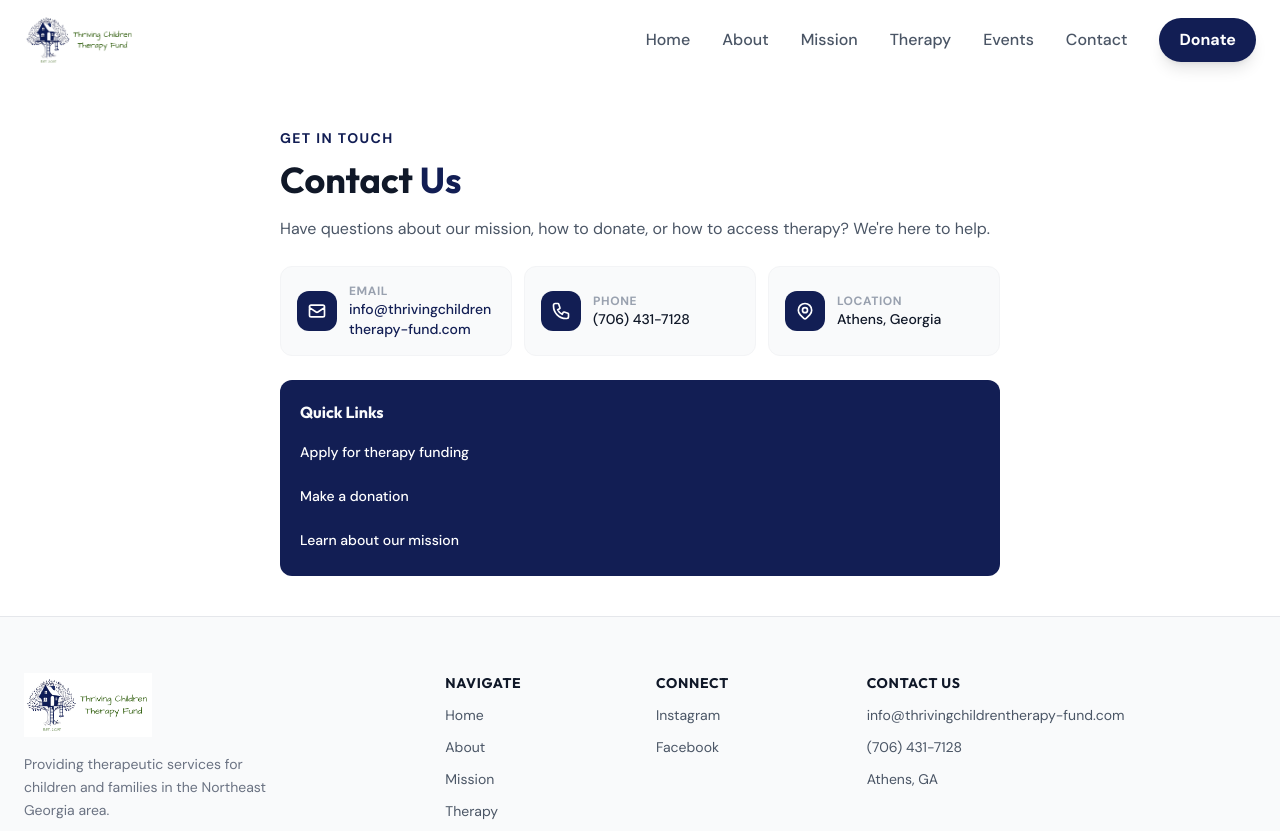
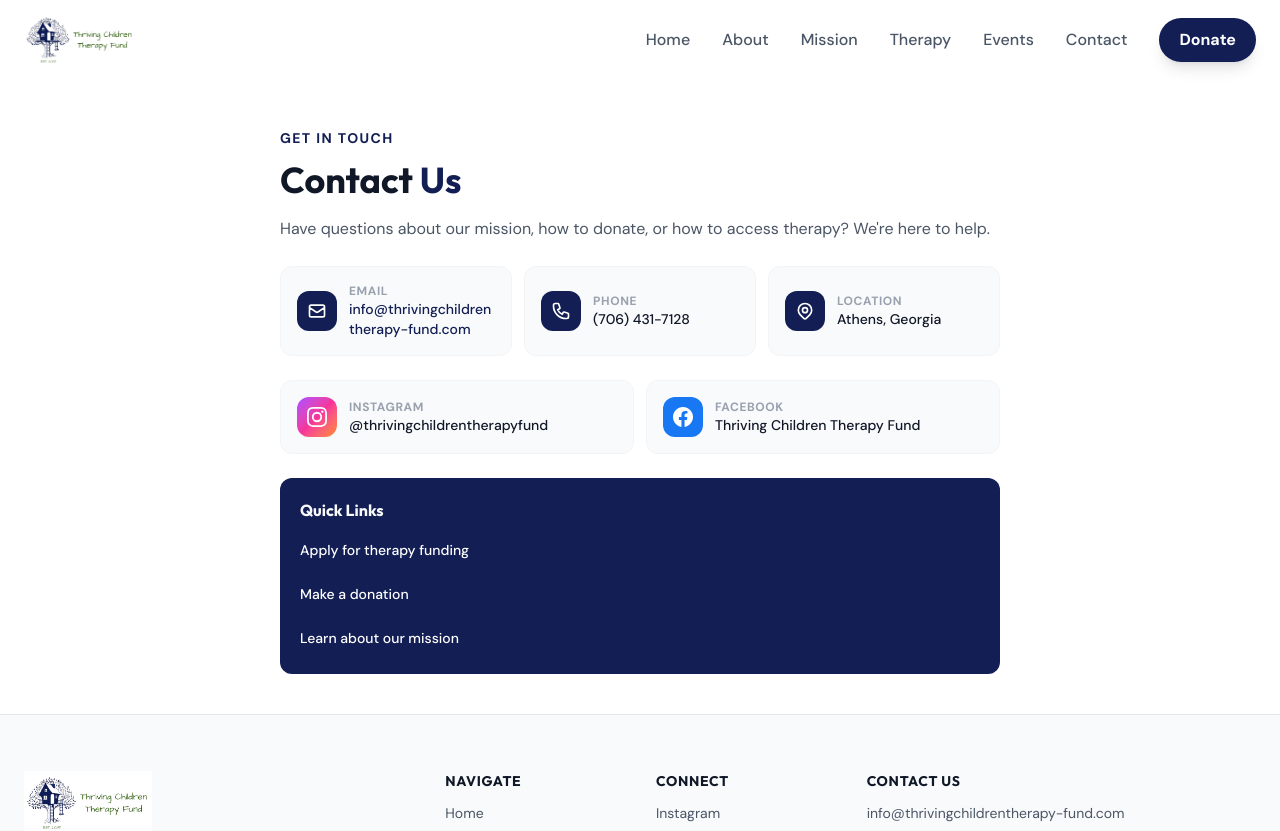
Before and after one commit to hudson0123/tctf-website, a Next.js app: page /contact in a window 1280 px wide. Shown: the top 831 px of the page. Built offline with nearby package versions, Linux system fonts and the light colour scheme.

Commit message:
insta facebook

```diff
--- a/src/config/siteConfig.ts
+++ b/src/config/siteConfig.ts
@@ -58,8 +58,8 @@
   },
 
   socials: [
-    { name: "Instagram", url: "https://instagram.com" },
-    { name: "Facebook", url: "https://facebook.com" },
+    { name: "Instagram", url: "https://www.instagram.com/thrivingchildrentherapyfund" },
+    { name: "Facebook", url: "https://www.facebook.com/share/19WKvMGLPb/" },
   ],
 
   seo: {
--- a/src/pages/contact.tsx
+++ b/src/pages/contact.tsx
@@ -58,6 +58,32 @@
             </div>
           </div>
 
+          {/* Socials */}
+          <div className="grid grid-cols-1 sm:grid-cols-2 gap-3 mb-6">
+            <a href={siteConfig.socials[0].url} target="_blank" rel="noopener noreferrer" className="flex items-center gap-3 bg-gray-50 rounded-xl p-4 border border-gray-100 hover:border-primary/20 transition-all">
+              <div className="w-10 h-10 bg-gradient-to-br from-purple-500 via-pink-500 to-orange-400 text-white rounded-xl flex items-center justify-center shrink-0">
+                <svg className="w-5 h-5" fill="currentColor" viewBox="0 0 24 24">
+                  <path d="M12 2.163c3.204 0 3.584.012 4.85.07 3.252.148 4.771 1.691 4.919 4.919.058 1.265.069 1.645.069 4.849 0 3.205-.012 3.584-.069 4.849-.149 3.225-1.664 4.771-4.919 4.919-1.266.058-1.644.07-4.85.07-3.204 0-3.584-.012-4.849-.07-3.26-.149-4.771-1.699-4.919-4.92-.058-1.265-.07-1.644-.07-4.849 0-3.204.013-3.583.07-4.849.149-3.227 1.664-4.771 4.919-4.919 1.266-.057 1.645-.069 4.849-.069zM12 0C8.741 0 8.333.014 7.053.072 2.695.272.273 2.69.073 7.052.014 8.333 0 8.741 0 12c0 3.259.014 3.668.072 4.948.2 4.358 2.618 6.78 6.98 6.98C8.333 23.986 8.741 24 12 24c3.259 0 3.668-.014 4.948-.072 4.354-.2 6.782-2.618 6.979-6.98.059-1.28.073-1.689.073-4.948 0-3.259-.014-3.667-.072-4.947-.196-4.354-2.617-6.78-6.979-6.98C15.668.014 15.259 0 12 0zm0 5.838a6.162 6.162 0 100 12.324 6.162 6.162 0 000-12.324zM12 16a4 4 0 110-8 4 4 0 010 8zm6.406-11.845a1.44 1.44 0 100 2.881 1.44 1.44 0 000-2.881z" />
+                </svg>
+              </div>
+              <div>
+                <p className="text-xs text-gray-400 font-bold uppercase tracking-wider">Instagram</p>
+                <p className="text-gray-900 font-medium text-sm">@thrivingchildrentherapyfund</p>
+              </div>
+            </a>
+            <a href={siteConfig.socials[1].url} target="_blank" rel="noopener noreferrer" className="flex items-center gap-3 bg-gray-50 rounded-xl p-4 border border-gray-100 hover:border-primary/20 transition-all">
+              <div className="w-10 h-10 bg-[#1877F2] text-white rounded-xl flex items-center justify-center shrink-0">
+                <svg className="w-5 h-5" fill="currentColor" viewBox="0 0 24 24">
+                  <path d="M24 12.073c0-6.627-5.373-12-12-12s-12 5.373-12 12c0 5.99 4.388 10.954 10.125 11.854v-8.385H7.078v-3.47h3.047V9.43c0-3.007 1.792-4.669 4.533-4.669 1.312 0 2.686.235 2.686.235v2.953H15.83c-1.491 0-1.956.925-1.956 1.874v2.25h3.328l-.532 3.47h-2.796v8.385C19.612 23.027 24 18.062 24 12.073z" />
+                </svg>
+              </div>
+              <div>
+                <p className="text-xs text-gray-400 font-bold uppercase tracking-wider">Facebook</p>
+                <p className="text-gray-900 font-medium text-sm">Thriving Children Therapy Fund</p>
+              </div>
+            </a>
+          </div>
+
           {/* Quick Links */}
           <div>
             <div className="bg-primary text-gray-50 rounded-xl p-5">
```
